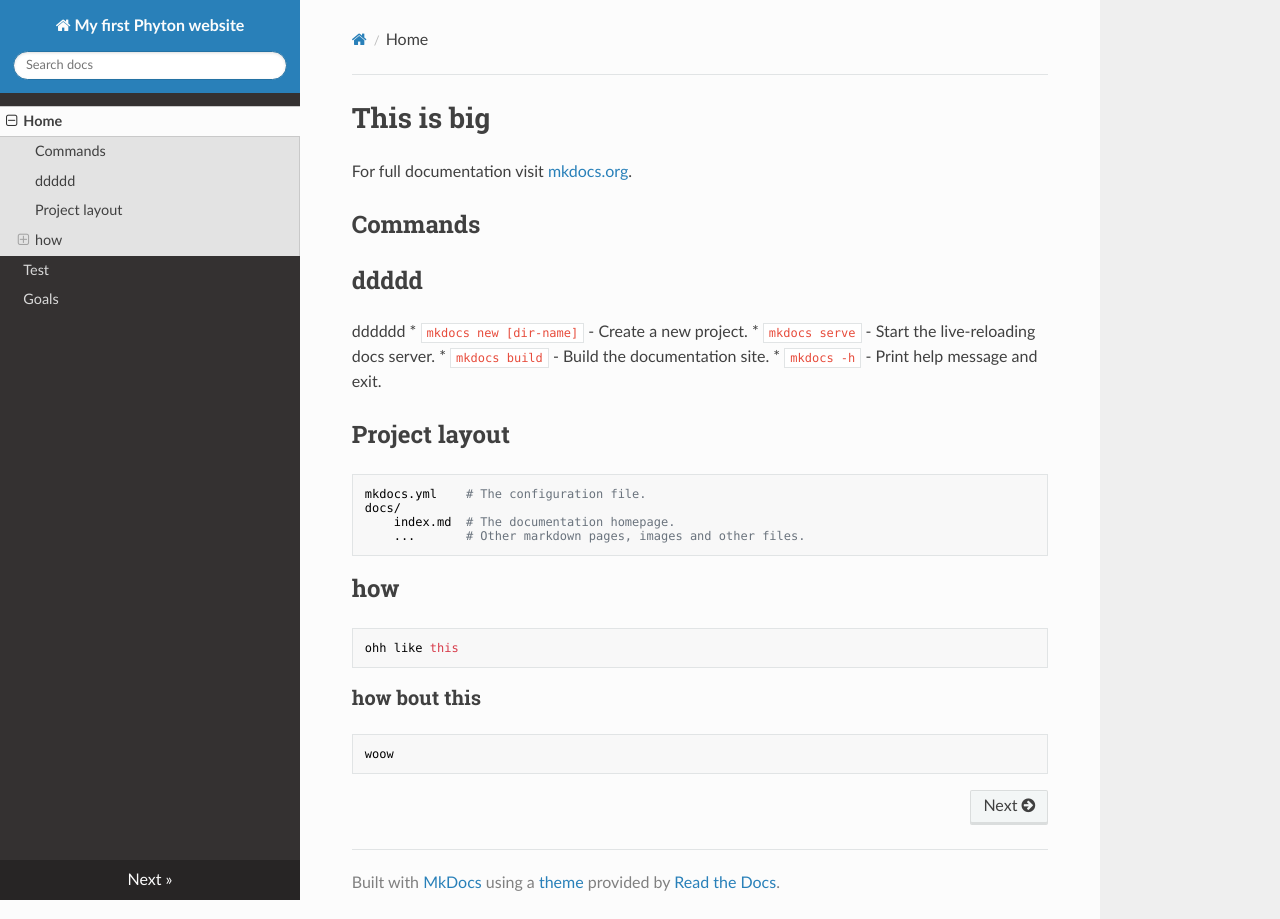
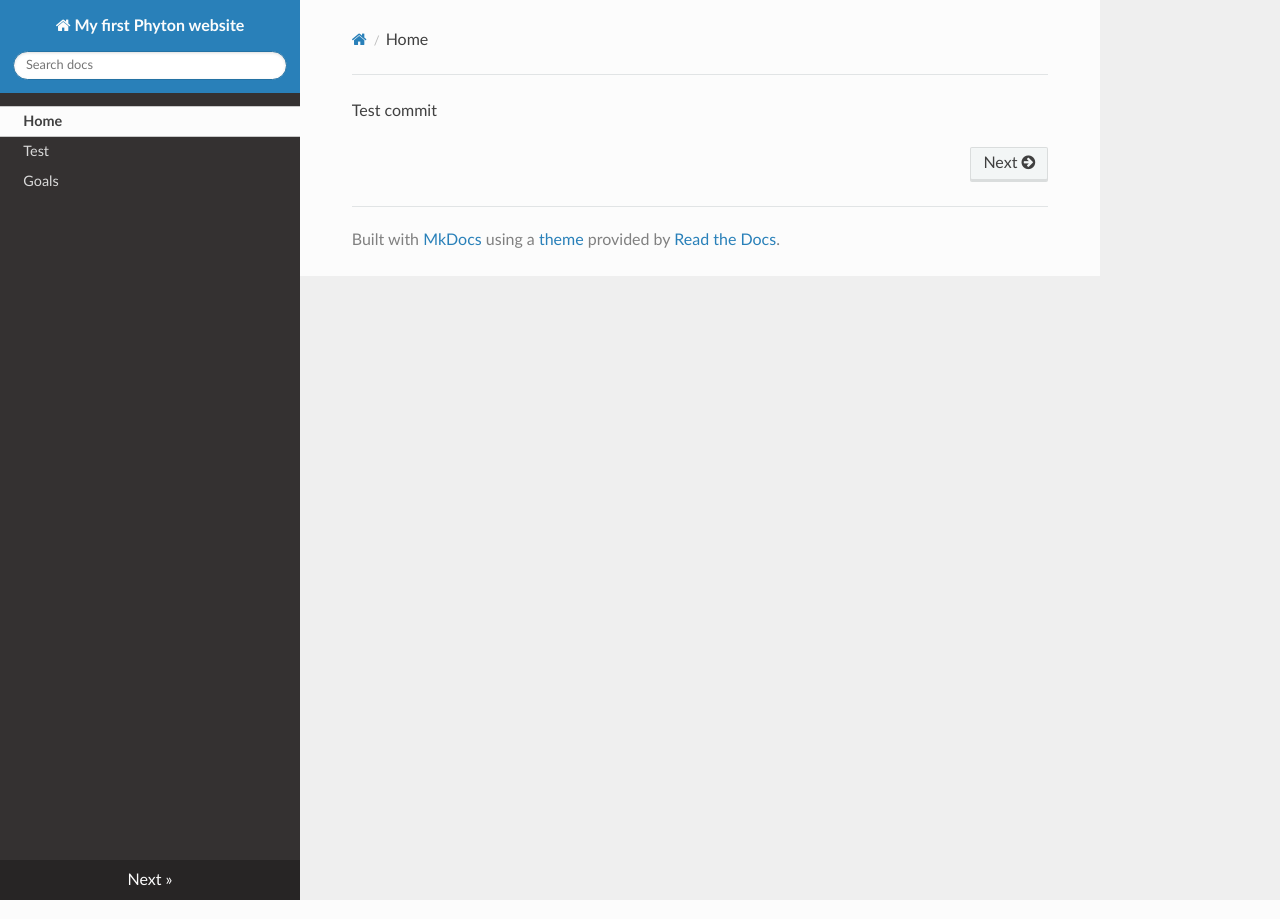
Before and after one commit to milagro2/pythonsite, an MkDocs documentation site: the page built from docs/index.md, in a window 1280 px wide. Built offline with MkDocs 1.6.1, drawn with Linux system fonts in a browser that asks for light colours; nearby versions of some CDN libraries.

Commit message:
Test commit

```diff
--- a/docs/index.md
+++ b/docs/index.md
@@ -1,24 +1 @@
-# This is big
-
-For full documentation visit [mkdocs.org](https://www.mkdocs.org).
-
-## Commands
-## ddddd
-dddddd
-* `mkdocs new [dir-name]` - Create a new project.
-* `mkdocs serve` - Start the live-reloading docs server.
-* `mkdocs build` - Build the documentation site.
-* `mkdocs -h` - Print help message and exit.
-
-## Project layout
-
-    mkdocs.yml    # The configuration file.
-    docs/
-        index.md  # The documentation homepage.
-        ...       # Other markdown pages, images and other files.
-## how
-
-    ohh like this
-
-### how bout this
-    woow
+Test commit
```
